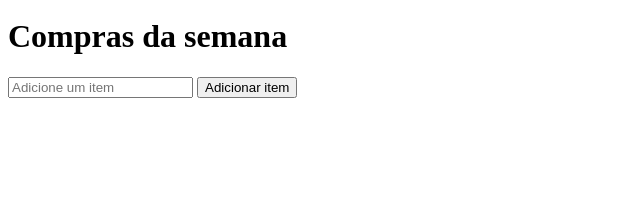
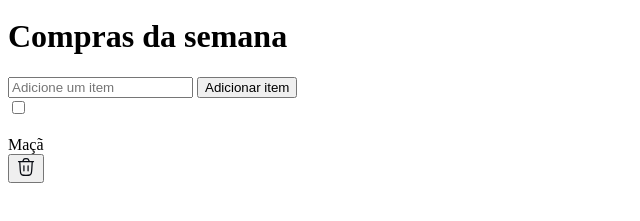
Before and after one commit to leticialencar22TB/RECquicklist, a plain HTML site: page index.html in a window 1280 px wide. Shown: the part 57-278 px from the top of the page, without its empty margins (0-640 px from the left). Drawn offline with nearby package versions, Linux system fonts and the light colour scheme.

Commit message:
criação da section.list e desenvolvimento da primeira parte do HTML

```diff
--- a/index.html
+++ b/index.html
@@ -33,6 +33,24 @@
             <input type="text" placeholder="Adicione um item" id="item">
             <button>Adicionar item</button>
         </section>
+
+        <section class="list">
+            <div class="item">
+                <div>
+                    <input type="checkbox" name="list" id="item-1">
+
+                    <div class="custom-checkbox">
+                        <img src="./assets/checked.svg" alt="checked">
+                    </div>
+
+                    <label for="item-1">Maçã</label>
+                </div>
+
+                <button>
+                    <img src="./assets/trash-icon.svg" alt="trash icon">
+                </button>
+            </div>
+        </section>
     </main>
 </body>
 </html>
```
